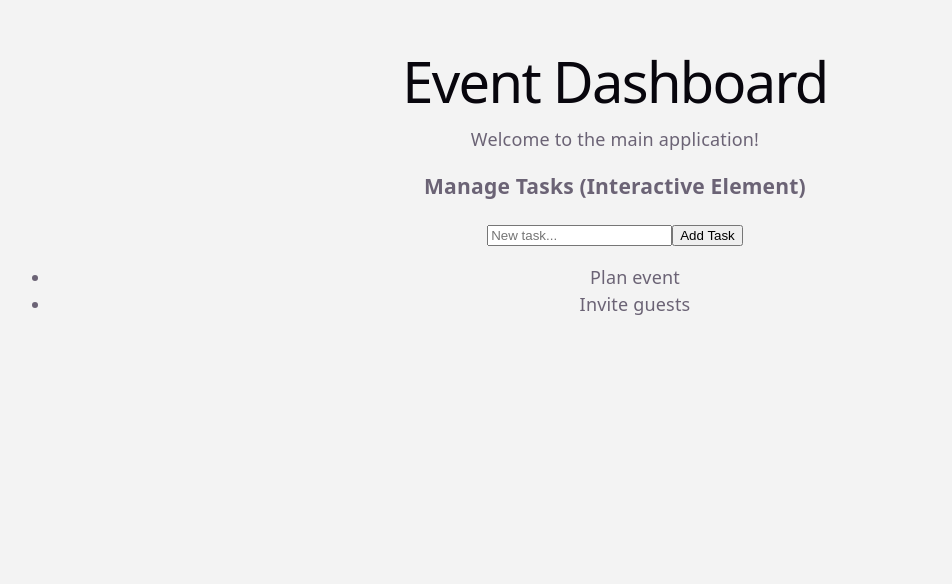
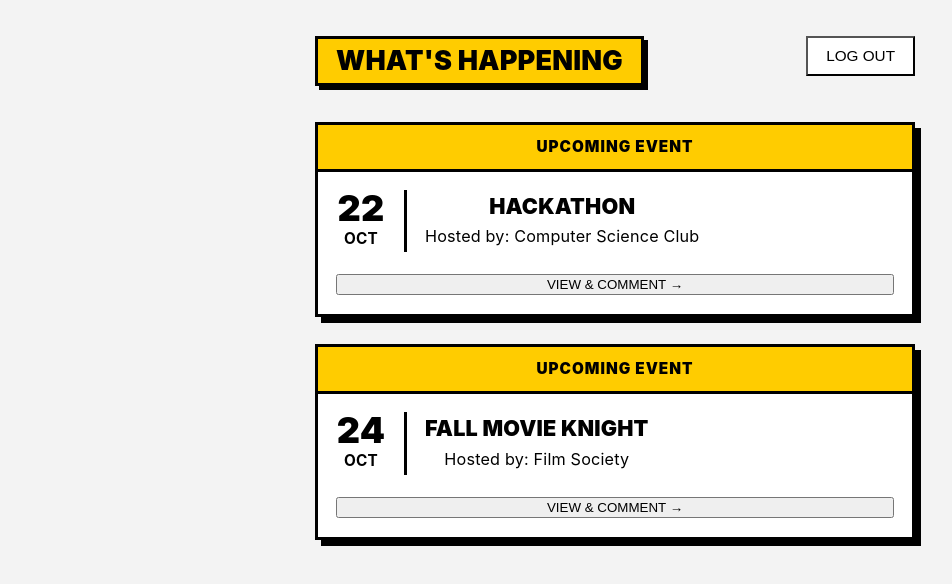
Before and after one commit to MEbran06/cop4331c-mern-project, a React app in the folder frontend/: page /dashboard in a window 1280 px wide. Shown: the top 584 px of the page, without its empty margins (25-977 px from the left). Built offline with nearby package versions, Linux system fonts and the light colour scheme; the HTML template or start-up script is replaced by a standard one.

Commit message:
Dashboard Overhaul

```diff
--- a/frontend/src/pages/DashboardPage.jsx
+++ b/frontend/src/pages/DashboardPage.jsx
@@ -1,36 +1,191 @@
-import { useState } from 'react';
+import { useState, useEffect } from 'react';
+import { useNavigate } from 'react-router-dom';
 
 export default function DashboardPage() {
-  const [items, setItems] = useState(['Plan event', 'Invite guests']);
-  const [newItem, setNewItem] = useState('');
+  const navigate = useNavigate();
+  // pulling role
+  const [userRole, setUserRole] = useState(localStorage.getItem('role') || 'student');
+  // temp events0
+  const [events, setEvents] = useState([
+    { id: 1, title: 'Hackathon', date: '22 OCT', club: 'Computer Science Club' },
+    { id: 2, title: 'Fall Movie Knight', date: '24 OCT', club: 'Film Society' }
+  ]);
 
-  const addItem = () => {
-    if (newItem) {
-      setItems([...items, newItem]);
-      setNewItem('');
-    }
+  const handleLogout = () => {
+    // clear the temp data
+    localStorage.removeItem('token');
+    localStorage.removeItem('role');
+    navigate('/');
   };
 
   return (
-    <div style={{ padding: '2rem' }}>
-      <h1>Event Dashboard</h1>
-      <p>Welcome to the main application!</p>
+    <div style={styles.container}>
 
-      <div>
-        <h3>Manage Tasks (Interactive Element)</h3>
-        <input
-          type="text"
-          value={newItem}
-          onChange={(e) => setNewItem(e.target.value)}
-          placeholder="New task..."
-        />
-        <button onClick={addItem}>Add Task</button>
-        <ul>
-          {items.map((item, index) => (
-            <li key={index}>{item}</li>
-          ))}
-        </ul>
+      {}
+      <div style={styles.header}>
+        <div style={styles.badge}>WHAT'S HAPPENING</div>
+        <button onClick={handleLogout} className="brutalist-button" style={styles.logoutBtn}>
+          LOG OUT
+        </button>
       </div>
+
+      {/* club only visibility */}
+      {userRole === 'club' && (
+        <div style={styles.adminPanel}>
+          <h2 style={styles.adminTitle}>CLUB MANAGEMENT</h2>
+          <p style={{ margin: '0 0 1rem 0' }}>You have permission to create and manage events.</p>
+          <button className="brutalist-button" style={{ backgroundColor: '#FFFFFF' }}>
+            + CREATE NEW EVENT
+          </button>
+        </div>
+      )}
+
+      {}
+      <div style={styles.grid}>
+        {events.map((event) => (
+          <div key={event.id} style={styles.card}>
+            <div style={styles.cardHeaderYellow}>
+              UPCOMING EVENT
+            </div>
+
+            <div style={styles.cardBody}>
+              <div style={styles.dateBlock}>
+                <span style={styles.dateNumber}>{event.date.split(' ')[0]}</span>
+                <span style={styles.dateMonth}>{event.date.split(' ')[1]}</span>
+              </div>
+
+              <div style={styles.eventInfo}>
+                <h3 style={styles.cardTitle}>{event.title}</h3>
+                <p style={styles.cardSubtitle}>Hosted by: {event.club}</p>
+              </div>
+            </div>
+
+            <div style={{ padding: '0 1rem 1rem 1rem' }}>
+              <button className="brutalist-button" style={{ width: '100%' }}>
+                VIEW & COMMENT →
+              </button>
+            </div>
+          </div>
+        ))}
+      </div>
+
     </div>
   );
 }
+
+const styles = {
+  container: {
+    minHeight:'100vh',
+    fontFamily:'-apple-system, BlinkMacSystemFont, "Segoe UI", Roboto, sans-serif',
+    padding:'2rem 1rem',
+    display:'flex',
+    flexDirection:'column',
+    alignItems:'center',
+    boxSizing:'border-box'
+  },
+  header: {
+    width:'100%',
+    maxWidth:'600px',
+    display:'flex',
+    justifyContent:'space-between',
+    alignItems:'flex-start',
+    marginBottom:'2rem',
+  },
+  badge: {
+    backgroundColor:'#FFCC00',
+    color:'#000000',
+    fontWeight:'900',
+    fontSize:'1.5rem',
+    padding:'0.5rem 1rem',
+    border:'3px solid #000000',
+    boxShadow:'4px 4px 0px #000000',
+    textTransform:'uppercase',
+  },
+  logoutBtn: {
+    padding:'0.5rem 1rem',
+    fontSize:'0.85rem',
+    marginTop:'0',
+    backgroundColor:'#FFFFFF',
+  },
+  adminPanel: {
+    width:'100%',
+    maxWidth:'600px',
+    backgroundColor:'#000000',
+    color:'#FFCC00',
+    padding:'1.5rem',
+    border:'3px solid #000000',
+    boxShadow:'6px 6px 0px #FFCC00',
+    marginBottom:'2rem',
+    boxSizing:'border-box',
+  },
+  adminTitle: {
+    margin:'0 0 0.5rem 0',
+    fontSize:'1.2rem',
+    fontWeight:'900',
+    letterSpacing:'1px',
+  },
+  grid: {
+    width:'100%',
+    maxWidth:'600px',
+    display:'flex',
+    flexDirection:'column',
+    gap:'1.5rem',
+  },
+  card: {
+    backgroundColor:'#FFFFFF',
+    border:'3px solid #000000',
+    boxShadow:'6px 6px 0px #000000',
+    display:'flex',
+    flexDirection:'column',
+  },
+  cardHeaderYellow: {
+    backgroundColor:'#FFCC00',
+    borderBottom:'3px solid #000000',
+    padding:'0.5rem 1rem',
+    fontWeight:'900',
+    fontSize:'0.85rem',
+    letterSpacing:'1px',
+    color:'#000000'
+  },
+  cardBody: {
+    padding:'1rem',
+    display:'flex',
+    gap:'1rem',
+    alignItems:'center',
+  },
+  dateBlock: {
+    display:'flex',
+    flexDirection:'column',
+    alignItems:'center',
+    justifyContent:'center',
+    borderRight:'3px solid #000',
+    paddingRight:'1rem',
+    minWidth:'50px',
+    color:'#000000'
+  },
+  dateNumber: {
+    fontSize:'2rem',
+    fontWeight:'900',
+    lineHeight:'1',
+  },
+  dateMonth: {
+    fontSize:'0.85rem',
+    fontWeight:'bold',
+  },
+  eventInfo: {
+    display:'flex',
+    flexDirection:'column',
+    gap:'0.25rem',
+    color:'#000000'
+  },
+  cardTitle: {
+    margin:0,
+    fontSize:'1.2rem',
+    fontWeight:'900',
+    textTransform:'uppercase',
+  },
+  cardSubtitle: {
+    margin:0,
+    fontSize:'0.9rem',
+  }
+};
--- a/frontend/src/pages/LoginPage.jsx
+++ b/frontend/src/pages/LoginPage.jsx
@@ -22,6 +22,10 @@ export default function LoginPage() {
       const data = await response.json();
 
       if (response.ok) {
+        localStorage.setItem('role', data.user.role);
+        if (data.token) {
+           localStorage.setItem('token', data.token);
+        }
         navigate('/dashboard');
       } else {
         alert(`Login failed: ${data.error || 'Invalid credentials'}`);
```
Also changed, not shown: 4 other files (tests, documents, lock files or other folders).
